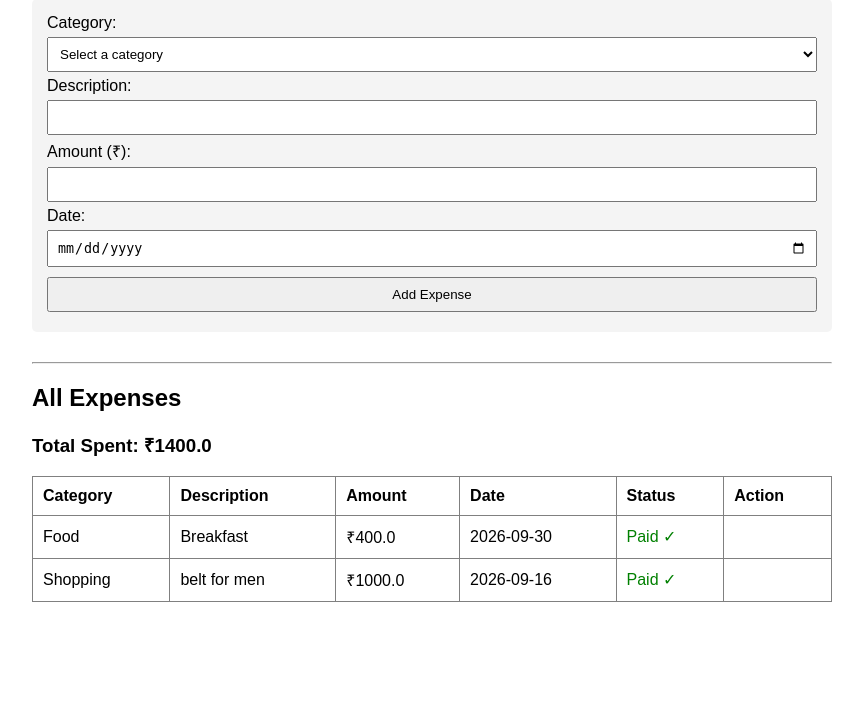
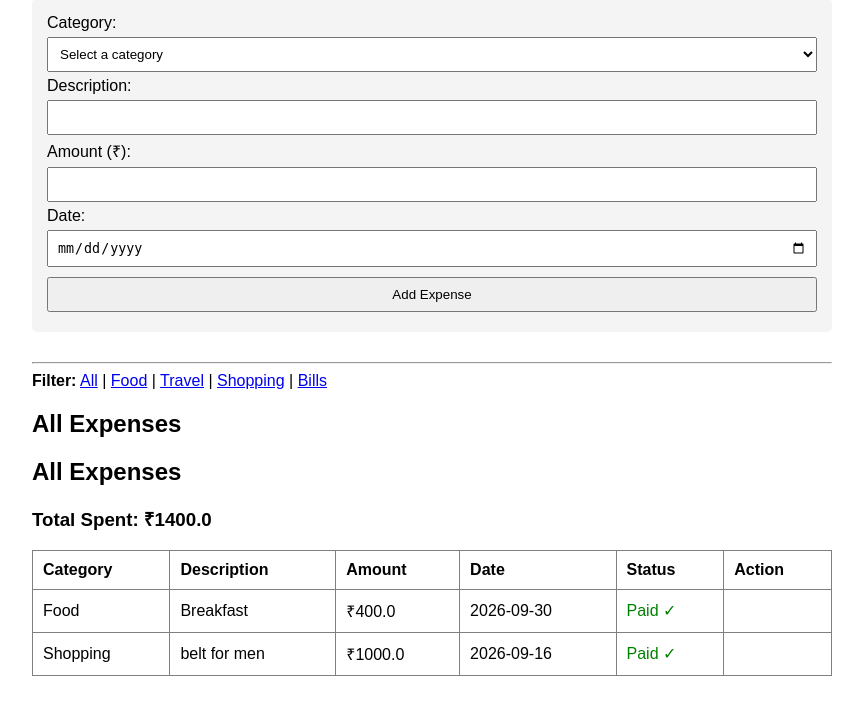
Before and after one commit to 23f3000517/iitm-expense-tracker, a Flask app: page / in a window 1280 px wide. Shown: the part 69-784 px from the top of the page, without its empty margins (208-1071 px from the left). Run offline with Flask 3, Linux system fonts and the light colour scheme; data comes from the database, SQL or seed files in the repository; both versions use the stored data as it was after the commit.

Commit message:
Add mark-as-paid feature and category filters

```diff
--- a/app.py
+++ b/app.py
@@ -74,5 +74,26 @@ def add_expense():
 
     return redirect(url_for('index'))
 
+@app.route('/paid/<int:id>')
+def mark_paid(id):
+    conn = get_db_connection()
+    # Toggle the paid status
+    conn.execute('UPDATE expenses SET paid = 1 WHERE id = ?', (id,))
+    conn.commit()
+    conn.close()
+    # Return the user to the previous page they were on
+    return redirect(request.referrer or url_for('index'))
+
+@app.route('/category/<category_name>')
+def view_category(category_name):
+    conn = get_db_connection()
+    expenses = conn.execute('SELECT * FROM expenses WHERE category = ? ORDER BY date DESC', (category_name,)).fetchall()
+
+    total_row = conn.execute('SELECT SUM(amount) as total FROM expenses WHERE category = ?', (category_name,)).fetchone()
+    total = total_row['total'] if total_row['total'] else 0.0
+
+    conn.close()
+    return render_template('index.html', expenses=expenses, total=total, current_category=category_name)
+
 if __name__ == '__main__':
     app.run(debug=True)
--- a/templates/index.html
+++ b/templates/index.html
@@ -39,6 +39,16 @@
         <button type="submit">Add Expense</button>
     </form>
 <hr>
+<div style="margin-bottom: 20px;">
+        <strong>Filter:</strong>
+        <a href="/">All</a> |
+        <a href="/category/Food">Food</a> |
+        <a href="/category/Travel">Travel</a> |
+        <a href="/category/Shopping">Shopping</a> |
+        <a href="/category/Bills">Bills</a>
+    </div>
+
+    <h2>{% if current_category %}{{ current_category }} Expenses{% else %}All Expenses{% endif %}</h2>
     <h2>All Expenses</h2>
     <h3>Total Spent: ₹{{ total }}</h3>
 
```
Also changed, not shown: README.md, expenses.db.
